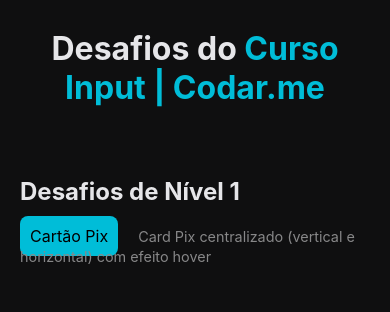
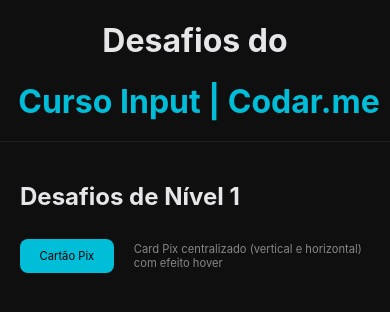
Before and after one commit to eraldosiniciof/input-challenges, a React (Create React App) app: page / in a window 390 px wide. Shown: the top 312 px of the page. Built offline with nearby package versions, Linux system fonts and the light colour scheme.

Commit message:
fix: responsive layout

```diff
--- a/src/components/Option/index.js
+++ b/src/components/Option/index.js
@@ -1,14 +1,14 @@
 import React from 'react';
 import t from 'prop-types';
 
-import { Box, Description } from './styles';
+import { Button, Description, Box } from './styles';
 
 export function Option({ to, name, description }) {
   return (
-    <>
-      <Box to={to}>{name}</Box>
+    <Box>
+      <Button to={to}>{name}</Button>
       <Description>{description}</Description>
-    </>
+    </Box>
   );
 }
 
--- a/src/components/Option/styles.js
+++ b/src/components/Option/styles.js
@@ -1,7 +1,17 @@
 import styled from 'styled-components';
 import { Link } from 'react-router-dom';
 
-export const Box = styled(Link)`
+export const Box = styled('div')`
+  height: 50px;
+  display: flex;
+  align-items: center;
+
+  @media screen and (max-width: 450px) {
+    font-size: 0.7rem;
+  }
+`;
+
+export const Button = styled(Link)`
   color: #000;
   background-color: #00bdd8;
   text-align: center;
@@ -17,6 +27,5 @@
 
 export const Description = styled('span')`
   margin-left: 20px;
-  font-size: 0.9rem;
   color: #878788;
 `;
--- a/src/pages/Main/index.js
+++ b/src/pages/Main/index.js
@@ -2,12 +2,33 @@
 import styled from 'styled-components';
 import { LevelOne } from '~/pages/LevelOne';
 
+const Container = styled('div')`
+  display: flex;
+  height: 100vh;
+  flex-direction: column;
+`;
+
+const Box = styled('div')`
+  display: flex;
+  align-items: center;
+  justify-content: center;
+  padding-bottom: 20px;
+
+  border-bottom: 1px solid #222222;
+
+  @media screen and (max-width: 450px) {
+    flex-direction: column;
+  }
+`;
+
 const Header = styled('h1')`
-  padding: 8px;
   text-align: center;
 `;
 
 const Link = styled('a')`
+  margin-left: 8px;
+  font-size: 32px;
+  font-weight: bold;
   text-decoration: none;
   color: #00bdd8;
 
@@ -18,15 +39,15 @@
 
 export function Main() {
   return (
-    <>
-      <Header>
-        Desafios do{' '}
+    <Container>
+      <Box>
+        <Header>Desafios do</Header>
         <Link href="https://codar.me/input" target="_blank" rel="noreferrer">
           Curso Input | Codar.me
         </Link>
-      </Header>
+      </Box>
 
       <LevelOne />
-    </>
+    </Container>
   );
 }
```
